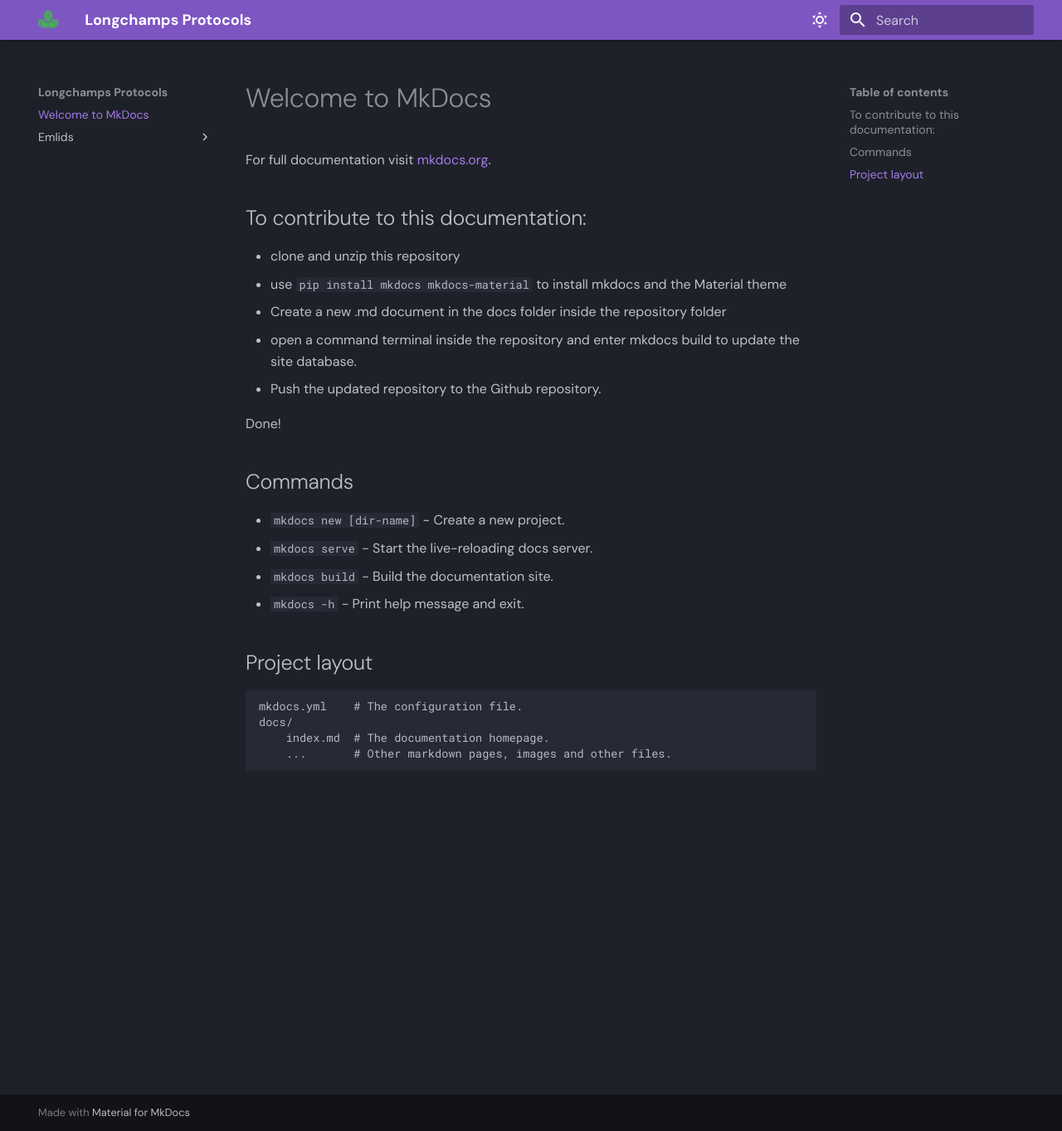
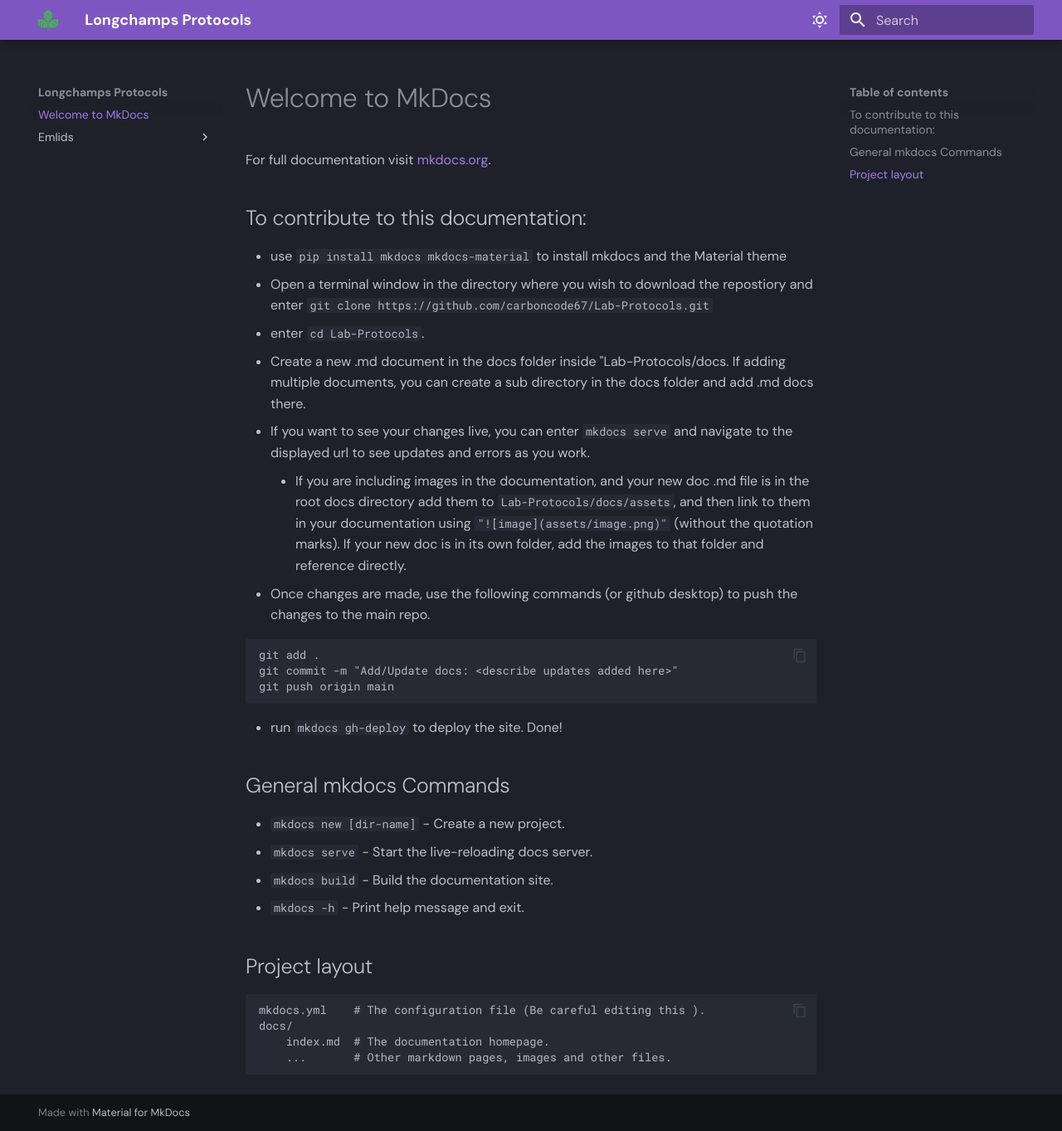
Before and after one commit to carboncode67/Lab-Protocols, an MkDocs documentation site: the page built from docs/index.md, in a window 1280 px wide and 1363 px high. Shown: the whole window at 83% size. Built offline with MkDocs 1.6.1 and Material for MkDocs 9.7.7, drawn with Linux system fonts in a browser that asks for light colours.

Commit message:
Add/Update docs: <describe updates added here>

````diff
--- a/docs/index.md
+++ b/docs/index.md
@@ -3,14 +3,23 @@
 For full documentation visit [mkdocs.org](https://www.mkdocs.org).
 
 ## To contribute to this documentation:
-* clone and unzip this repository
 * use `pip install mkdocs mkdocs-material` to install mkdocs and the Material theme
-* Create a new .md document in the docs folder inside the repository folder
-* open a command terminal inside the repository and enter mkdocs build to update the site database.
-* Push the updated repository to the Github repository.
+* Open a terminal window in the directory where you wish to download the repostiory and enter `git clone https://github.com/carboncode67/Lab-Protocols.git`
+* enter `cd Lab-Protocols`.
+* Create a new .md document in the docs folder inside "Lab-Protocols/docs. If adding multiple documents, you can create a sub directory in the docs folder and add .md docs there.
+* If you want to see your changes live, you can enter `mkdocs serve` and navigate to the displayed url to see updates and errors as you work.
+    * If you are including images in the documentation, and your new doc .md file is in the root docs directory add them to `Lab-Protocols/docs/assets`, and then link to them in your documentation using `"![image](assets/image.png)"` (without the quotation marks). If your new doc is in its own folder, add the images to that folder and reference directly.
+* Once changes are made, use the following commands (or github desktop) to push the changes to the main repo.
+```sh
+git add .
+git commit -m "Add/Update docs: <describe updates added here>"
+git push origin main
+```
+* run `mkdocs gh-deploy` to deploy the site.
+Done!
 
-Done!
-## Commands
+
+## General mkdocs Commands
 
 * `mkdocs new [dir-name]` - Create a new project.
 * `mkdocs serve` - Start the live-reloading docs server.
@@ -19,7 +28,7 @@
 
 ## Project layout
 
-    mkdocs.yml    # The configuration file.
+    mkdocs.yml    # The configuration file (Be careful editing this ).
     docs/
         index.md  # The documentation homepage.
         ...       # Other markdown pages, images and other files.
--- a/mkdocs.yml
+++ b/mkdocs.yml
@@ -1,12 +1,22 @@
 site_name: Longchamps Protocols
 theme:
   logo: assets/FDL_Logo.png
-  favicon: assets/favicon/favicon.ico"
+  favicon: assets/favicon/favicon.ico
   name: material
   font:
     text: DM Sans
 
-
+  markdown_extensions:
+  - pymdownx.highlight:
+      anchor_linenums: true
+      line_spans: __span
+      pygments_lang_class: true
+  - pymdownx.inlinehilite
+  - pymdownx.snippets
+  - pymdownx.superfences
+  theme:
+  features:
+    - content.code.copy
   palette:
     # Dark Mode
     - scheme: slate
````
Also changed, not shown: docs/Emlids/Emlid_GNSS.md (+6 -0 lines), docs/Emlids/Emlid_LoRa_frequency.png (added).
